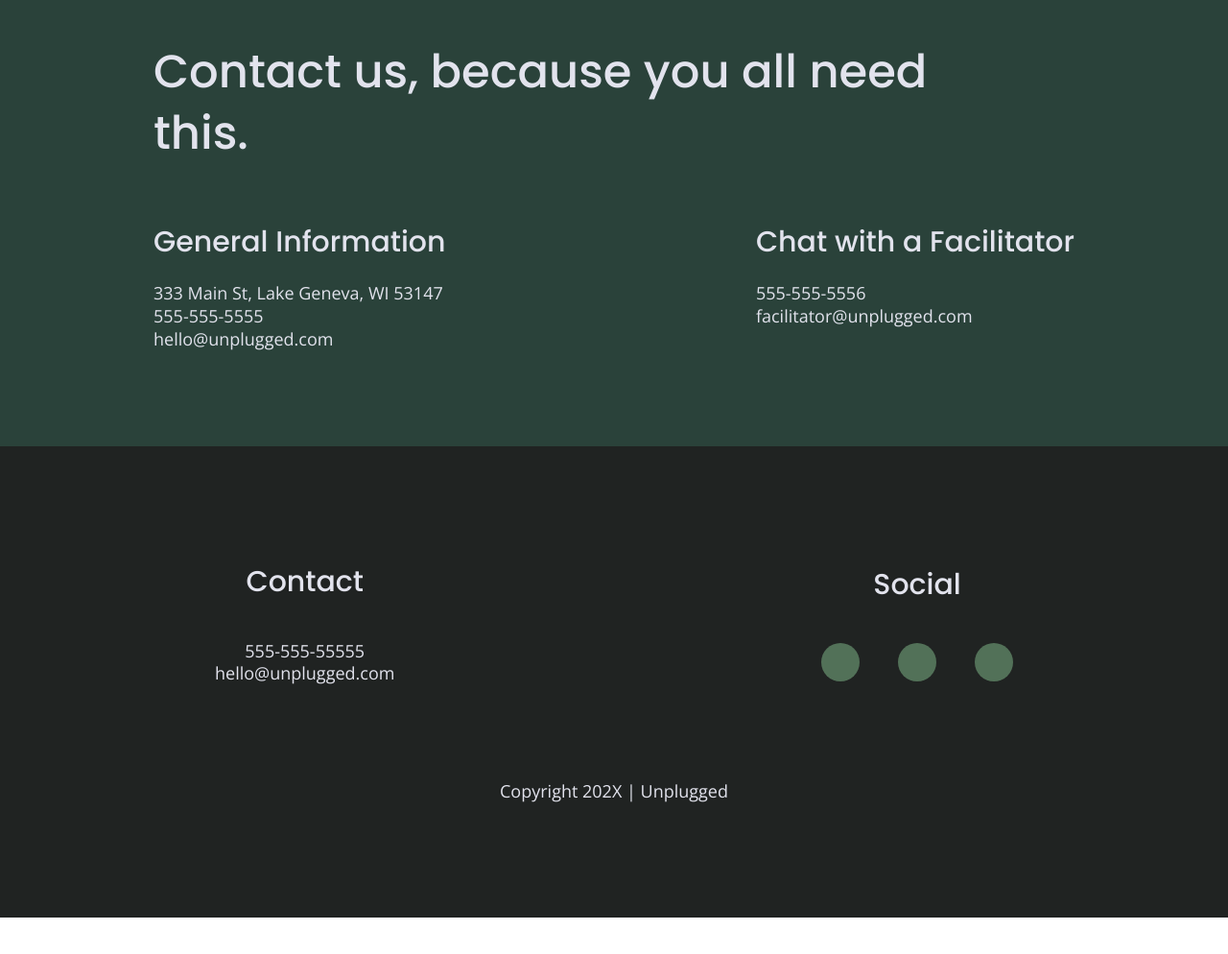
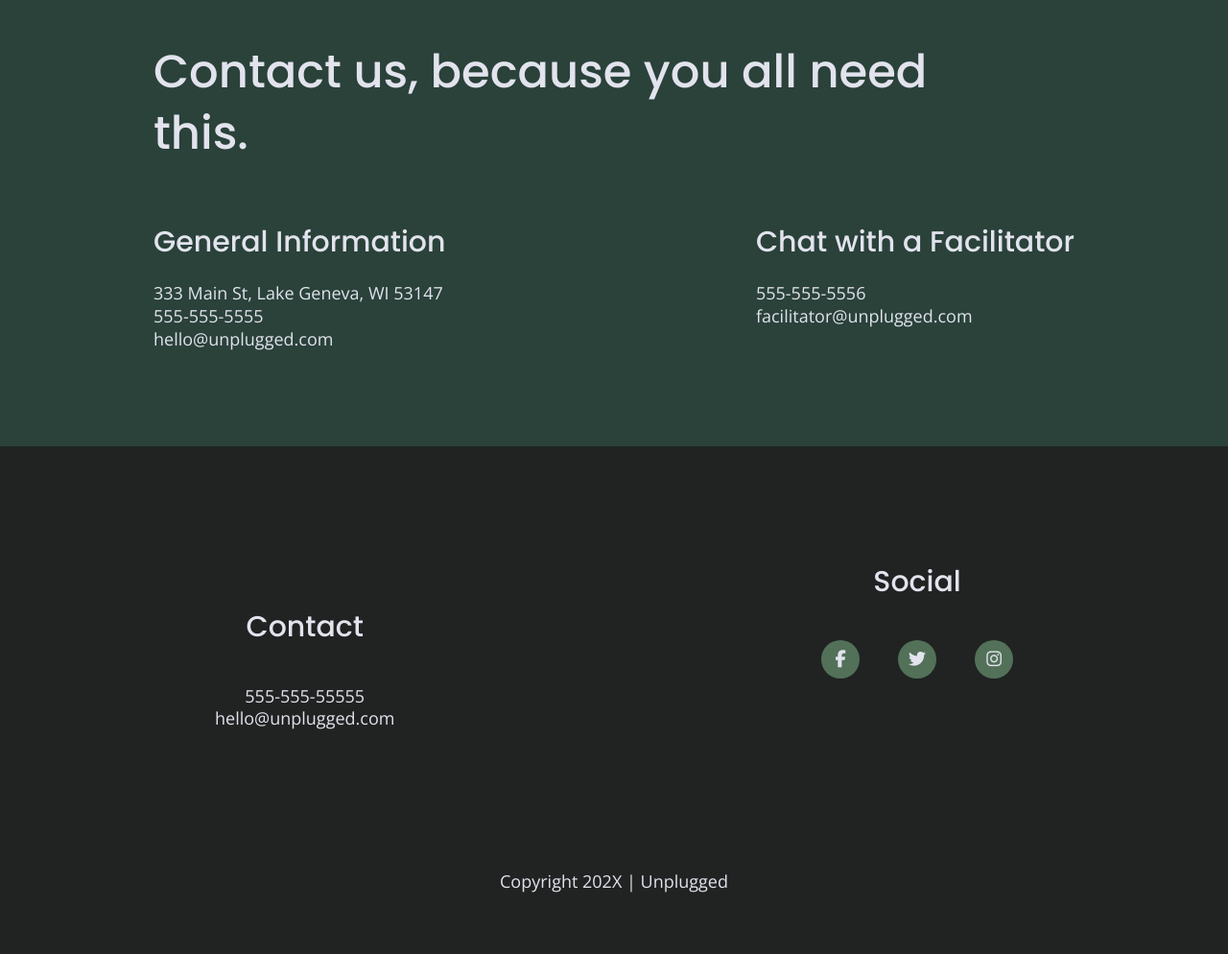
Before and after one commit to Elenakath/boilerplate-project, a website: page about/index.html in a window 1280 px wide. Shown: the part 1242-2236 px from the top of the page at 96% size. Before the commit the page ends 2198 px from the top, so only its background shows below. Drawn offline with nearby package versions, Linux system fonts and the light colour scheme.

Commit message:
Added social icon images to faq and about pages, also added margin to footer social

```diff
--- a/about/index.html
+++ b/about/index.html
@@ -124,13 +124,13 @@ rel="stylesheet">
           <h4>Social</h4>
           <div class="social-icons">
             <p>
-              <a href="https://www.facebook.com/elena.ecklund" target="_blank" rel="noopener"></a>
+              <a href="https://www.facebook.com/elena.ecklund" target="_blank" rel="noopener"> <i class="fab fa-facebook-f"></i> </a>
             </p>
             <p>
-              <a href="https://www.instagram.com/" target="_blank" rel="noopener"></a>
+              <a href="https://www.instagram.com/" target="_blank" rel="noopener"> <i class="fab fa-twitter"></i> </a>
             </p>
             <p>
-              <a href="https://twitter.com/?lang=en" target="_blank" rel="noopener"></a>
+              <a href="https://twitter.com/?lang=en" target="_blank" rel="noopener"> <i class="fab fa-instagram"></i> </a>
             </p>
             <!-- other social links here -->
           </div>
--- a/css/main.css
+++ b/css/main.css
@@ -211,6 +211,10 @@ footer .content-wrapper {
 
 footer .contact {
   margin-bottom: 50px;
+}
+
+footer .social {
+  margin-bottom: 100px;
 }
 
 footer .social-icons {
```
Also changed, not shown: faq/index.html (+3 -3 lines).
